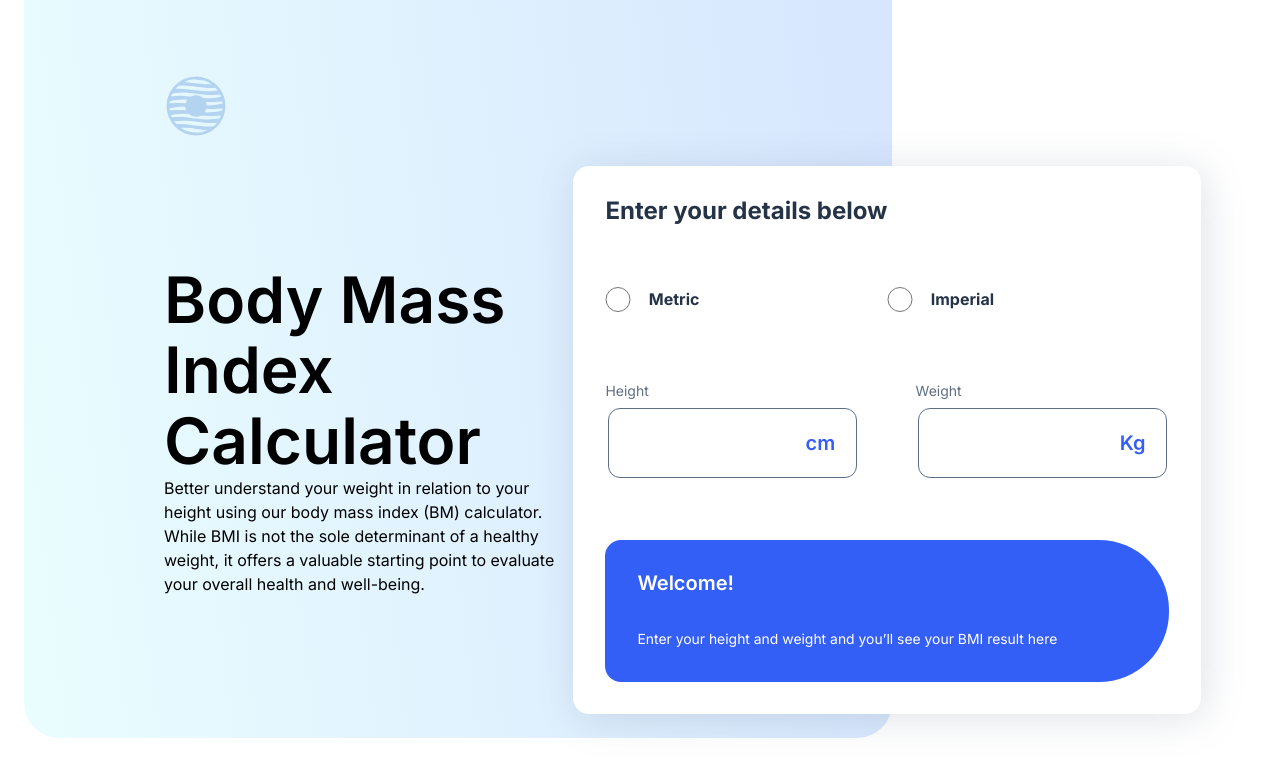
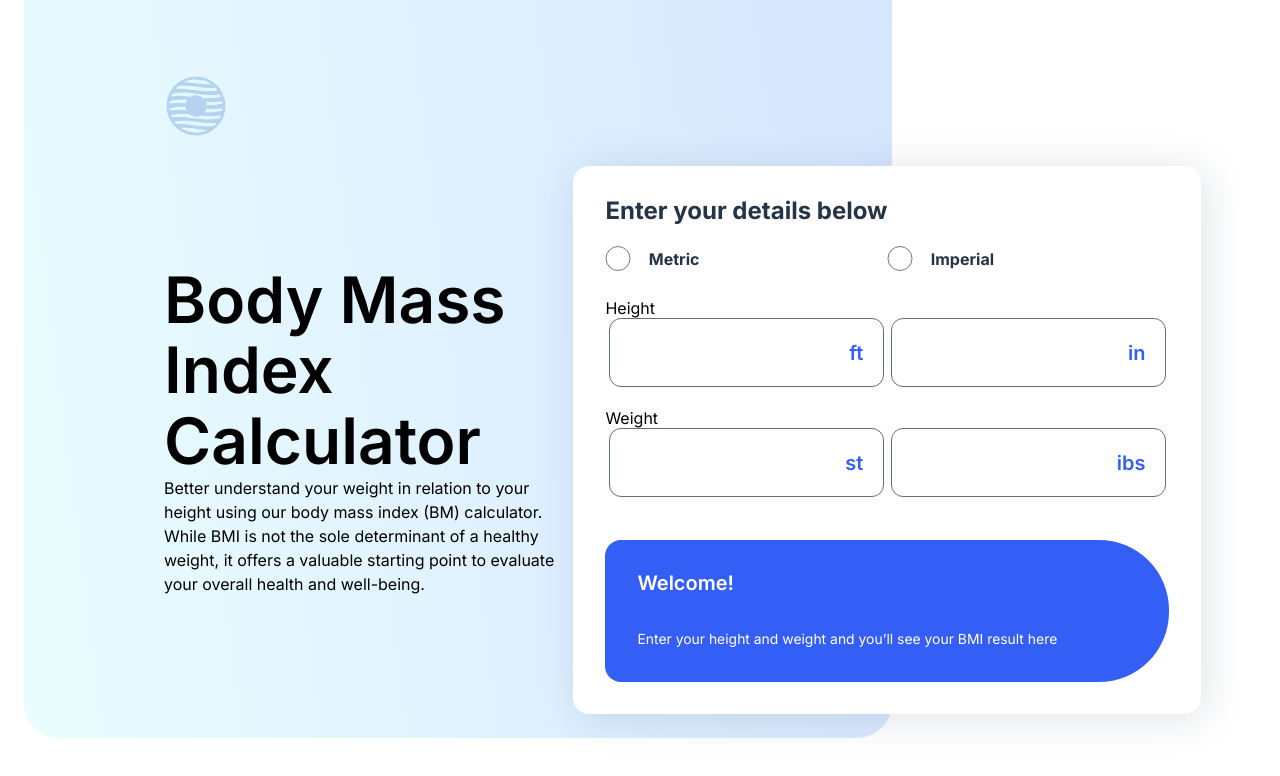
Before and after one commit to Godinhoweverson/body-mass-Index-calculator, a React (Vite) app: page / in a window 1280 px wide. Shown: the top 776 px of the page. Built offline with nearby package versions, Linux system fonts and the light colour scheme.

Commit message:
Create a Imperial.jsx component

```diff
--- a/src/Calculator/Calculator.jsx
+++ b/src/Calculator/Calculator.jsx
@@ -1,11 +1,15 @@
-import { useState } from "react"
+import { useState} from "react"
+import Metric from "../Metric/Metric";
+import Imperial from "../Imperial/Imperial";
+export default function Calculator(){
 
-export default function Calculator(){
     const [formData, setFormData ] = useState({
         height:'',
         weight:''
 
     });
+
+    const [timer, setTimer] = useState(null);
 
     function hangleInput(event){
         const {name, value} = event.target
@@ -13,8 +17,13 @@ export default function Calculator(){
             ...prevInput,
             [name]: value
         }));
-        console.log(formData)
+
+        clearTimeout(timer)
+        const newTimer = setTimeout(() =>{
+        },500)
+        setTimer(newTimer)
     }
+
     return(
         <form className="calculator-form">
             <h2 className="calculator-heading-two">Enter your details below</h2>
@@ -28,22 +37,7 @@ export default function Calculator(){
                     <label htmlFor="imperial" className="label-radio">Imperial</label>
                 </div>
             </div>
-            <div className="calculator-data-in">
-                <div className="calculator-height">
-                    <label htmlFor="height">Height</label>
-                    <div className="input-container">
-                        <input type="text" name="height" id="height" value={formData.height} onChange={hangleInput} />
-                        <span className="unit">cm</span>
-                    </div>
-                </div>
-                <div className="calculator-weight">
-                    <label htmlFor="weight">Weight</label>
-                    <div className="input-container">
-                        <input type="text" name="weight" id="weight" value={formData.weight} onChange={hangleInput} />
-                        <span className="unit">Kg</span>
-                    </div>
-                </div>
-            </div>
+            <Imperial/>
             <div className="calculator-results">
                 <div className="result">
                     <h3>Welcome!</h3>
--- /dev/null
+++ b/src/Imperial/Imperial.jsx
@@ -0,0 +1,29 @@
+export default function Imperial(){
+    return(
+        <div className="imperial-data-in">
+            <label htmlFor="imperial-height">Height</label>
+            <div className="imperial-height">
+                <div className="imperial-input-container">
+                {/* <input type="text" name="height" id="height" value={formData.height} onChange={hangleInput} /> */}
+                    <input type="text" name="height" id="imperial-height"/>
+                    <span className="unit">ft</span>
+                </div>
+                <div className="imperial-input-container">
+                    <input type="text" name="height" id="imperial-height"/>
+                    <span className="unit">in</span>
+                </div>
+            </div>
+            <label htmlFor="Weight">Weight</label>
+            <div className="imperial-weight">
+                <div className="imperial-input-container">
+                    <input type="text" name="weight" id="imperial-weight"/>
+                    <span className="unit">st</span>
+                </div>
+                <div className="imperial-input-container">
+                    <input type="text" name="weight" id="imperial-weight"/>
+                    <span className="unit">ibs</span>
+                </div>
+            </div>
+        </div>
+    )
+}
--- /dev/null
+++ b/src/Imperial/imperial.css
@@ -0,0 +1,56 @@
+.imperial-data-in{
+    display: flex;
+    justify-content: flex-start;
+    align-items:flex-start;
+    flex-direction: column;
+    width: 100%;
+    height: 13.75rem;
+}
+
+.imperial-height,.imperial-weight{
+    display: flex;
+    align-items: flex-start;
+    justify-content: space-between;
+    flex-direction: row;
+    height: 6.12rem;
+    width: 100%;
+
+}
+.imperial-height label, .imperial-weight label{
+    color: #5E6E85;
+    font-size: 14px;
+    line-height: 150%;
+}
+.imperial-input-container{
+    width: 50%;
+    position: relative;
+}
+.imperial-input-container input{
+    width: 90%;
+    height: 3rem;
+    border: 1px solid #5E6E85;
+    border-radius: 12px;
+    padding: 0.60rem;
+    font-size: 1.25rem;
+    color:  #5E6E85;
+    font-weight: 600;
+    line-height: 110%;
+}
+.imperial-input-container .unit {
+    position: absolute;
+    right:1.5rem;
+    top: 50%;
+    transform: translateY(-50%);
+    font-size: 1.25rem;
+    color: #345FF6;
+    font-weight: 600;
+    line-height: 110%;
+  }
+
+
+  @media screen and (max-width: 600px) {
+    .imperial-input-container{
+        width: 47%;
+
+    }
+}
--- /dev/null
+++ b/src/Metric/Metric.jsx
@@ -0,0 +1,20 @@
+export default function Metric(){
+    return(
+        <div className="calculator-data-in">
+            <div className="calculator-height">
+                <label htmlFor="height">Height</label>
+                <div className="input-container">
+                    <input type="text" name="height" id="height"/>
+                    <span className="unit">cm</span>
+                </div>
+            </div>
+            <div className="calculator-weight">
+                <label htmlFor="weight">Weight</label>
+                <div className="input-container">
+                    <input type="text" name="weight" id="weight"/>
+                    <span className="unit">Kg</span>
+                </div>
+            </div>
+        </div>
+    )
+}
--- a/src/main.jsx
+++ b/src/main.jsx
@@ -3,6 +3,7 @@ import { createRoot } from 'react-dom/client'
 import './index.css'
 import './Header/header.css'
 import './Calculator/calculator.css'
+import './Imperial/imperial.css'
 import App from './App.jsx'
 
 createRoot(document.getElementById('root')).render(
```
